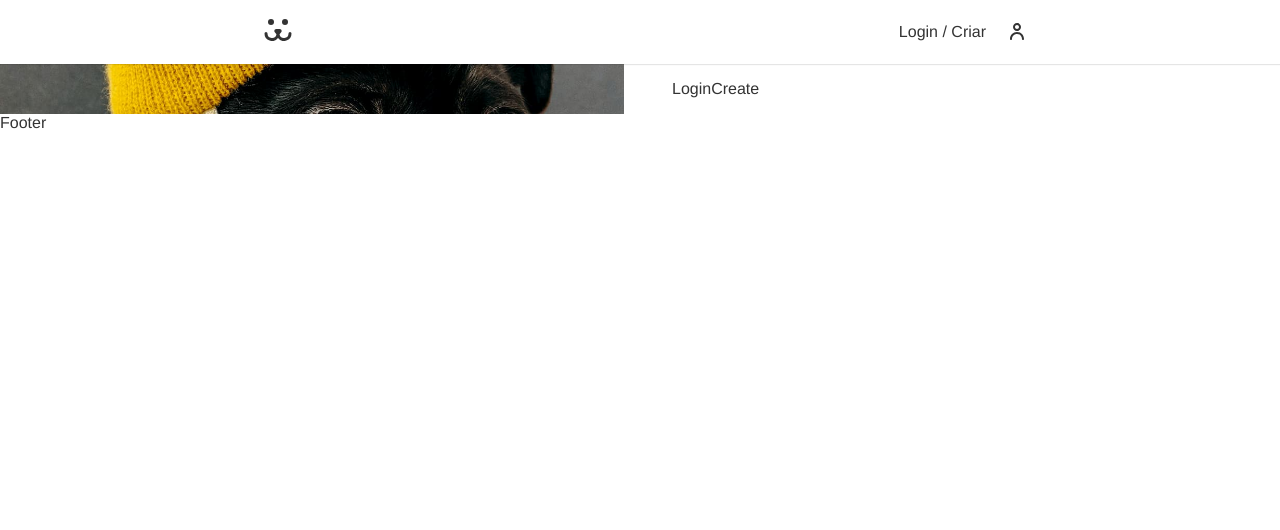
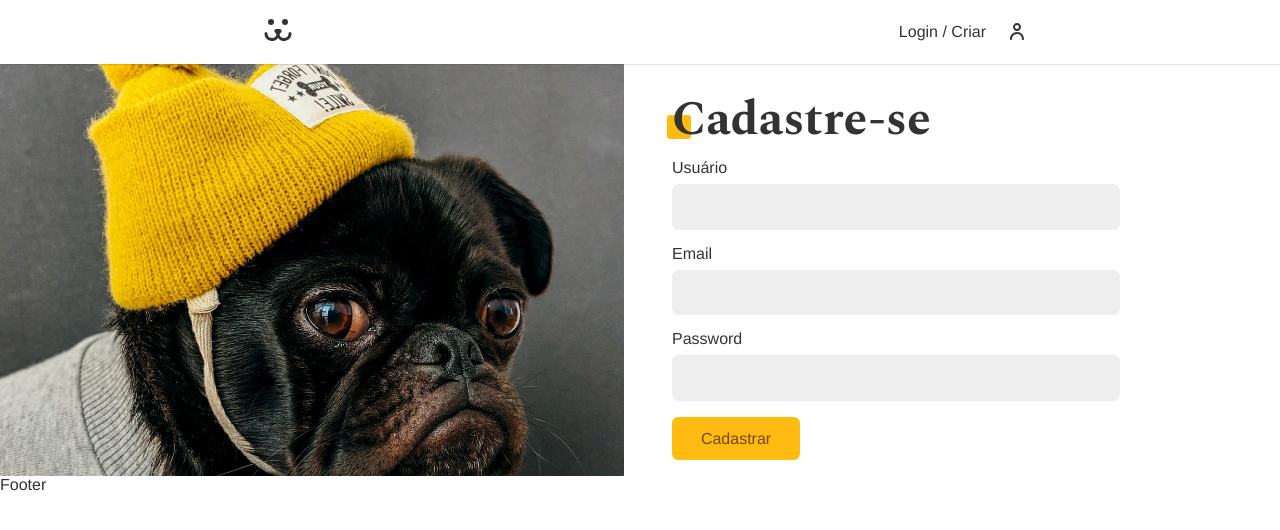
Before and after one commit to MacielDouglas/petsApp, a React (Vite) app: page /login/criar in a window 1280 px wide. Shown: the top 530 px of the page. Built offline with nearby package versions, Linux system fonts and the light colour scheme; the HTML template or start-up script is replaced by a standard one.

Commit message:
Criado a parte de cadastro cliente, com useFetch

```diff
--- a/src/Components/Login/LoginCreate.jsx
+++ b/src/Components/Login/LoginCreate.jsx
@@ -1,7 +1,47 @@
 import React from 'react';
+import Input from '../Forms/Input';
+import Button from '../Forms/Button';
+import useForm from '../../Hooks/UseForm';
+import { USER_POST } from '../../api.js/Api';
+import { UserContext } from '../../UserContext';
+import useFetch from '../../Hooks/useFetch';
+import Error from '../Helper/Error';
 
 const LoginCreate = () => {
-  return <div>LoginCreate</div>;
+  const username = useForm();
+  const email = useForm('email');
+  const password = useForm('password');
+
+  const { userLogin } = React.useContext(UserContext);
+  const { loading, error, request } = useFetch();
+
+  async function handleSubmit(event) {
+    event.preventDefault();
+    const { url, options } = USER_POST({
+      username: username.value,
+      email: email.value,
+      password: password.value,
+    });
+    const { response } = await request(url, options);
+    if (response.ok) userLogin(username.value, password.value);
+  }
+
+  return (
+    <section className="animeLeft">
+      <h1 className="title">Cadastre-se</h1>
+      <form onSubmit={handleSubmit}>
+        <Input label="Usuário" type="text" name="username" {...username} />
+        <Input label="Email" type="email" name="email" {...email} />
+        <Input label="Password" type="password" name="password" {...password} />
+        {loading ? (
+          <Button disabled>Cadastrando...</Button>
+        ) : (
+          <Button>Cadastrar</Button>
+        )}
+        <Error error={error} />
+      </form>
+    </section>
+  );
 };
 
 export default LoginCreate;
--- /dev/null
+++ b/src/Hooks/useFetch.jsx
@@ -0,0 +1,35 @@
+import React from 'react';
+
+const useFetch = () => {
+  const [data, setData] = React.useState(null);
+  const [error, setError] = React.useState(null);
+  const [loading, setLoading] = React.useState(false);
+
+  const request = React.useCallback(async (url, options) => {
+    let response;
+    let json;
+    try {
+      setError(null);
+      setLoading(true);
+      response = await fetch(url, options);
+      json = await response.json();
+      if (response.ok === false) throw new Error(json.message);
+    } catch (error) {
+      json = null;
+      setError(error.message);
+    } finally {
+      setData(json);
+      setLoading(false);
+      return { response, json };
+    }
+  }, []);
+
+  return {
+    data,
+    error,
+    loading,
+    request,
+  };
+};
+
+export default useFetch;
--- a/src/Hooks/useForm.jsx
+++ b/src/Hooks/useForm.jsx
@@ -5,6 +5,11 @@
     regex:
       /[a-z0-9!#$%&'*+/=?^_`{|}~-]+(?:\.[a-z0-9!#$%&'*+/=?^_`{|}~-]+)*@(?:[a-z0-9](?:[a-z0-9-]*[a-z0-9])?\.)+[a-z0-9](?:[a-z0-9-]*[a-z0-9])?/gi,
     message: 'Invalid email address',
+  },
+  password: {
+    regex: /^(?=.*\d)(?=.*[a-z])(?=.*[A-Z])(?=.*[$*&@#])[0-9a-zA-Z$*&@#]{8,}$/,
+    message:
+      'The password must have: 1 uppercase character, 1 lowercase character, 1 special character, 1 number. Contain at least 8 characters.',
   },
 };
 
--- a/src/api.js/Api.jsx
+++ b/src/api.js/Api.jsx
@@ -36,3 +36,16 @@
     },
   };
 }
+
+export function USER_POST(body) {
+  return {
+    url: API_URL + '/api/user',
+    options: {
+      method: 'POST',
+      headers: {
+        'Content-Type': 'application/json',
+      },
+      body: JSON.stringify(body),
+    },
+  };
+}
```
